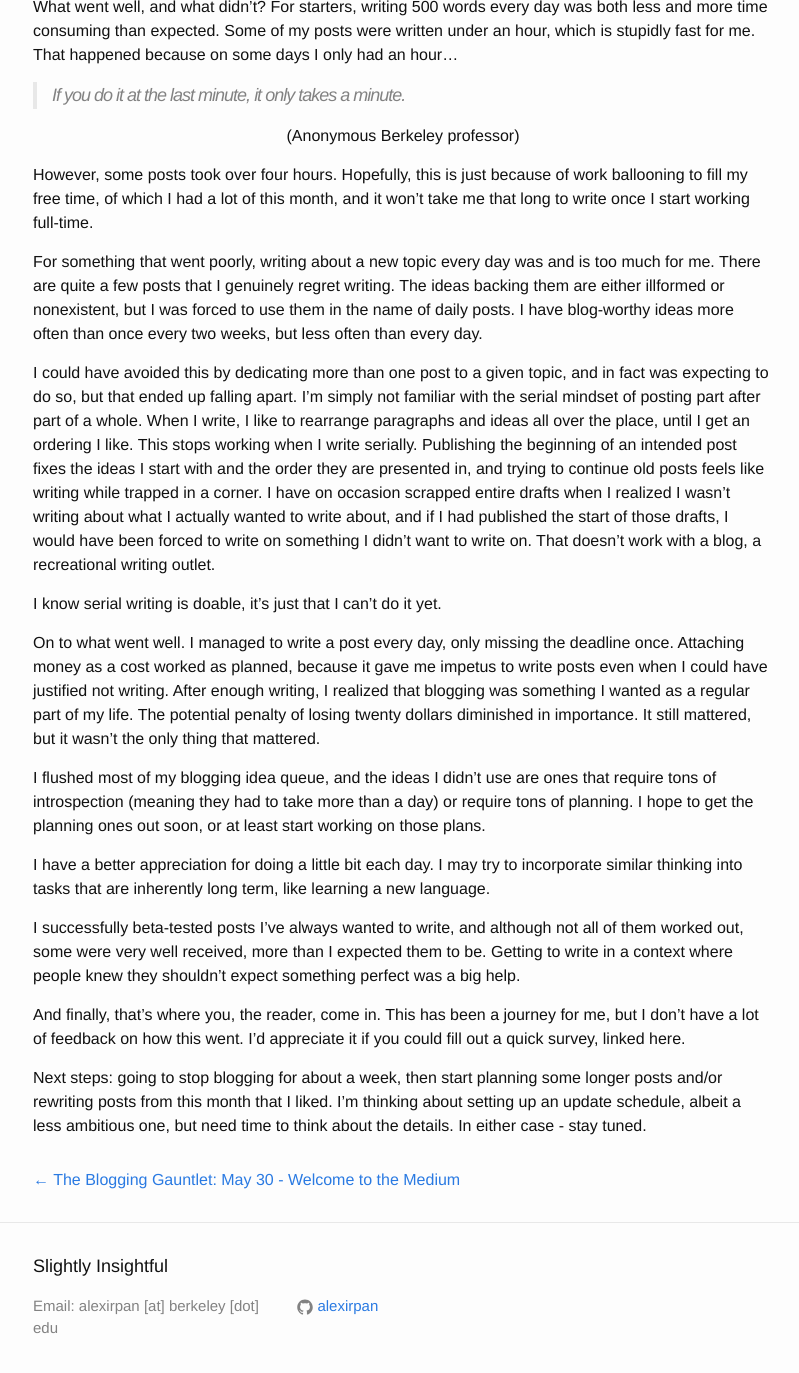
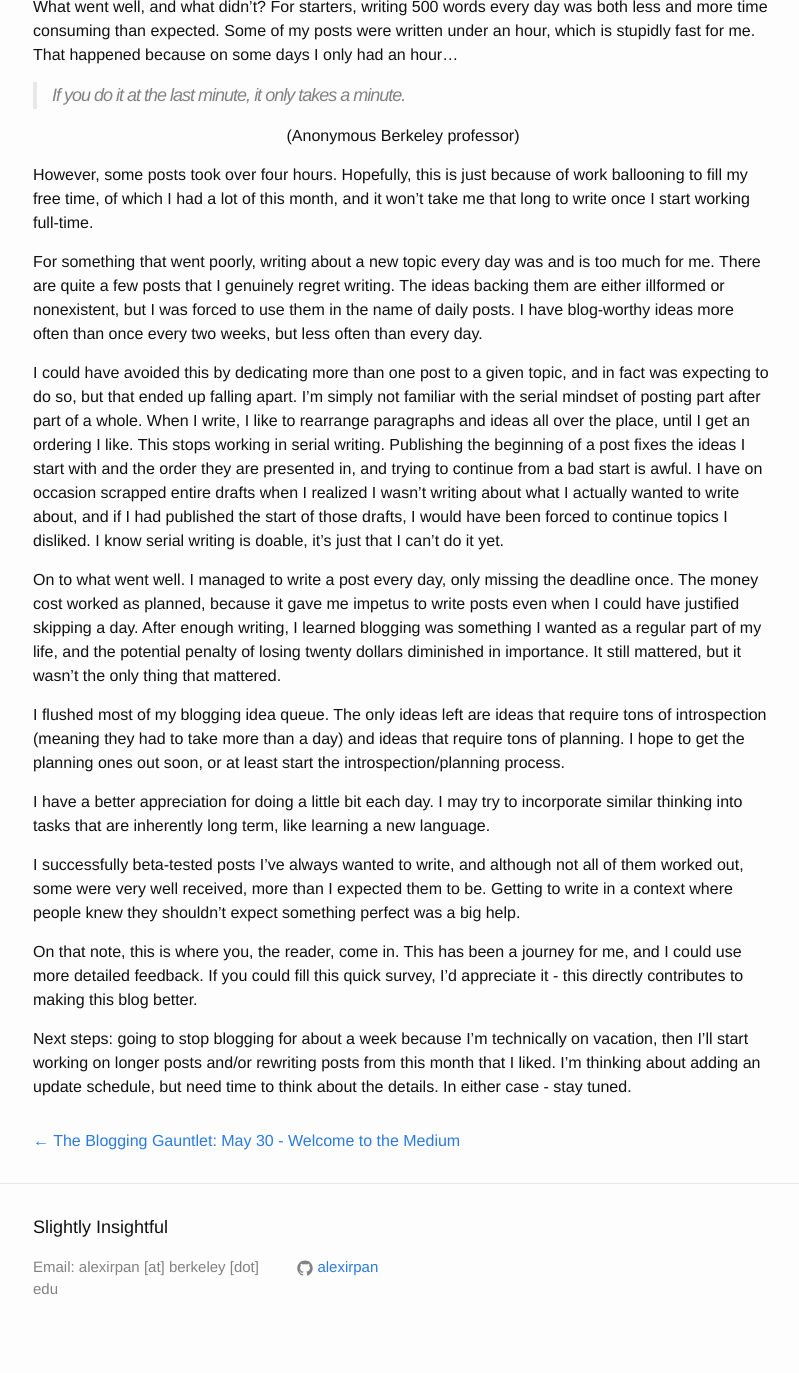
Before and after one commit to alexirpan/alexirpan.github.io, a Jekyll site: the page built from _posts/may2016/2016-05-31-may-31.markdown, in a window 1280 px wide and 1400 px high, scrolled down 546 px. Shown: the top 1373 px of the window, without its empty margins (237-1036 px from the left). Built offline with Jekyll 4.4.1, drawn with Linux system fonts in a browser that asks for light colours.

Commit message:
Update 2016-05-31-may-31.markdown
Final edits besides link

```diff
--- a/_posts/may2016/2016-05-31-may-31.markdown
+++ b/_posts/may2016/2016-05-31-may-31.markdown
@@ -24,18 +24,16 @@ However, some posts took over four hours. Hopefully, this is just because of wor
 For something that went poorly, writing about a new topic every day was and is too much for me. There are quite a few posts that I genuinely regret writing. The ideas backing them are either illformed or nonexistent, but I was forced to use them in the name of daily posts.
 I have blog-worthy ideas more often than once every two weeks, but less often than every day.
 
-I could have avoided this by dedicating more than one post to a given topic, and in fact was expecting to do so, but that ended up falling apart. I'm simply not familiar with the serial mindset of posting part after part of a whole. When I write, I like to rearrange paragraphs and ideas all over the place, until I get an ordering I like. This stops working when I write serially. Publishing the beginning of an intended post fixes the ideas I start with and the order they are presented in, and trying to continue old posts feels like writing while trapped in a corner. I have on occasion scrapped entire drafts when I realized I wasn't writing about what I actually wanted to write about, and if I had published the start of those drafts, I would have been forced to write on something I didn't want to write on. That doesn't work with a blog, a recreational writing outlet.
+I could have avoided this by dedicating more than one post to a given topic, and in fact was expecting to do so, but that ended up falling apart. I'm simply not familiar with the serial mindset of posting part after part of a whole. When I write, I like to rearrange paragraphs and ideas all over the place, until I get an ordering I like. This stops working in serial writing. Publishing the beginning of a post fixes the ideas I start with and the order they are presented in, and trying to continue from a bad start is awful. I have on occasion scrapped entire drafts when I realized I wasn't writing about what I actually wanted to write about, and if I had published the start of those drafts, I would have been forced to continue topics I disliked. I know serial writing is doable, it's just that I can't do it yet.
 
-I know serial writing is doable, it's just that I can't do it yet.
+On to what went well. I managed to write a post every day, only missing the deadline once. The money cost worked as planned, because it gave me impetus to write posts even when I could have justified skipping a day. After enough writing, I learned blogging was something I wanted as a regular part of my life, and the potential penalty of losing twenty dollars diminished in importance. It still mattered, but it wasn't the only thing that mattered.
 
-On to what went well. I managed to write a post every day, only missing the deadline once. Attaching money as a cost worked as planned, because it gave me impetus to write posts even when I could have justified not writing. After enough writing, I realized that blogging was something I wanted as a regular part of my life. The potential penalty of losing twenty dollars diminished in importance. It still mattered, but it wasn't the only thing that mattered.
-
-I flushed most of my blogging idea queue, and the ideas I didn't use are ones that require tons of introspection (meaning they had to take more than a day) or require tons of planning. I hope to get the planning ones out soon, or at least start working on those plans.
+I flushed most of my blogging idea queue. The only ideas left are ideas that require tons of introspection (meaning they had to take more than a day) and ideas that require tons of planning. I hope to get the planning ones out soon, or at least start the introspection/planning process.
 
 I have a better appreciation for doing a little bit each day. I may try to incorporate similar thinking into tasks that are inherently long term, like learning a new language.
 
 I successfully beta-tested posts I've always wanted to write, and although not all of them worked out, some were very well received, more than I expected them to be. Getting to write in a context where people knew they shouldn't expect something perfect was a big help.
 
-And finally, that's where you, the reader, come in. This has been a journey for me, but I don't have a lot of feedback on how this went. I'd appreciate it if you could fill out a quick survey, linked here.
+On that note, this is where you, the reader, come in. This has been a journey for me, and I could use more detailed feedback. If you could fill this quick survey, I'd appreciate it - this directly contributes to making this blog better.
 
-Next steps: going to stop blogging for about a week, then start planning some longer posts and/or rewriting posts from this month that I liked. I'm thinking about setting up an update schedule, albeit a less ambitious one, but need time to think about the details. In either case - stay tuned.
+Next steps: going to stop blogging for about a week because I'm technically on vacation, then I'll start working on longer posts and/or rewriting posts from this month that I liked. I'm thinking about adding an update schedule, but need time to think about the details. In either case - stay tuned.
```
